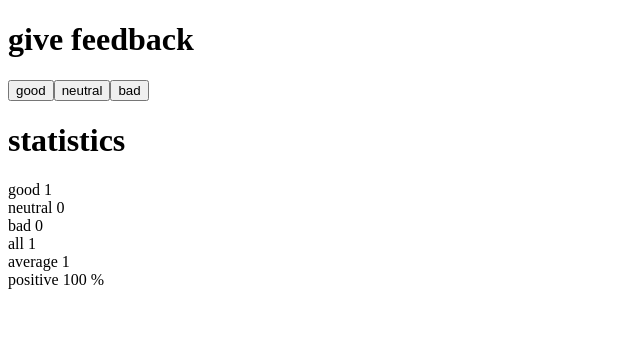
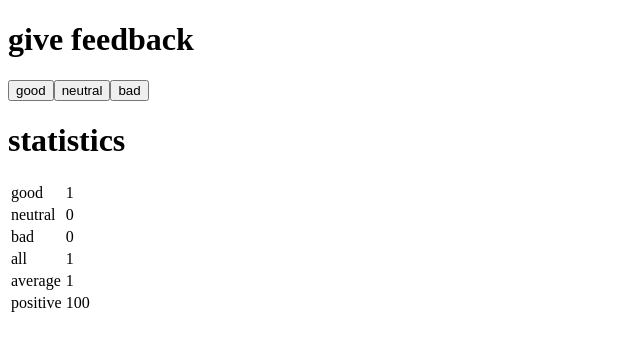
Before and after one commit to MooCodes/FullStackOpenSolutions, a React (Vite) app in the folder part1/unicafe/: page / in a window 1280 px wide. Both pictures are taken after a click on the button "good". Shown: the top 350 px of the page, without its empty margins (0-640 px from the left). Built offline with nearby package versions, Linux system fonts and the light colour scheme.

Commit message:
finished exercise 1.11

```diff
--- a/part1/unicafe/src/App.jsx
+++ b/part1/unicafe/src/App.jsx
@@ -50,15 +50,19 @@ const Button = (props) => {
 const StatisticLine = (props) => {
   if (props.text === "positive") {
     return (
-      <div>
-        {props.text} {props.stat} %
-      </div>
+      <tr>
+        <td>{props.text}</td>
+        <td>{props.stat}</td>
+      </tr>
     )
   }
   return (
-    <div>
-      {props.text} {props.stat}
-    </div>
+    <>
+      <tr>
+        <td>{props.text}</td>
+        <td>{props.stat}</td>
+      </tr>
+    </>
   )
 }
 
@@ -82,12 +86,16 @@ const Statistics = (props) => {
   return (
     <div>
       <h1>statistics</h1>
+      <table>
+        <tbody>
           <StatisticLine text={'good'} stat={good} />
           <StatisticLine text={'neutral'} stat={neutral} />
           <StatisticLine text={'bad'} stat={bad} />
           <StatisticLine text={'all'} stat={good+neutral+bad} />
           <StatisticLine text={'average'} stat={getAvg()} />
           <StatisticLine text={'positive'} stat={getPositive()} />
+        </tbody>
+      </table>
     </div>
   )
 }
```
Lines whose indentation alone changed are shown as unchanged.
